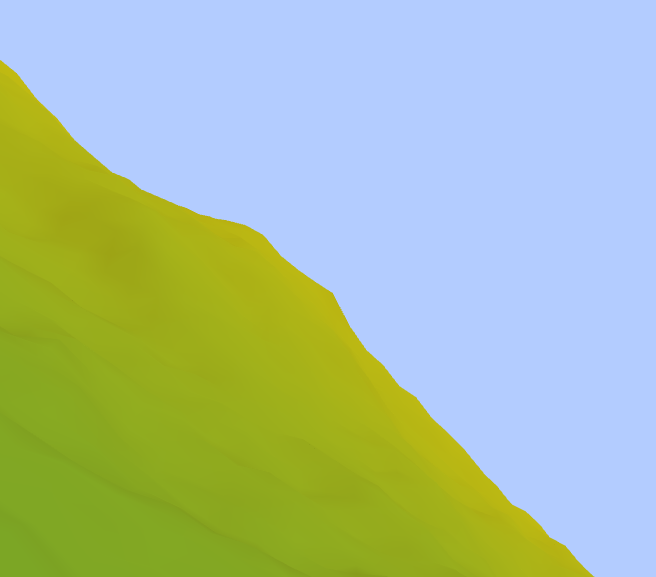
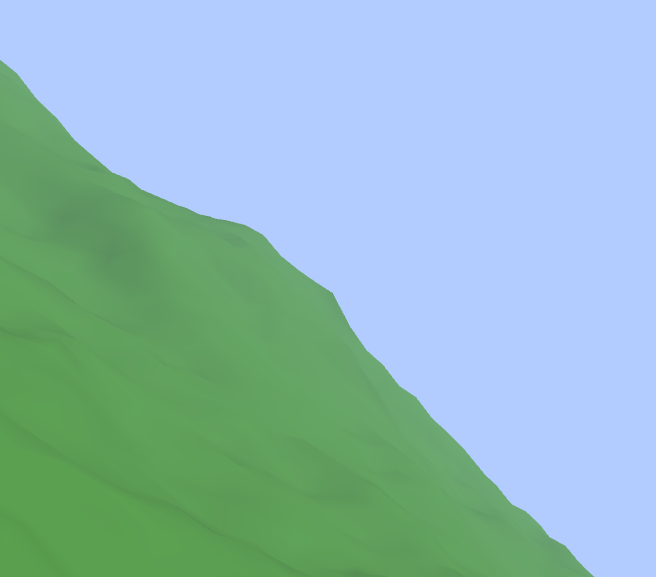
Before and after one commit to signalwerk/3D-fractal-terrain.ai, a plain HTML site: page docs/ChatGPT-o1-Pro/index.html in a window 1280 px wide. Shown: the part 223-800 px from the top of the page, without its empty margins (0-656 px from the left). Drawn offline with Linux system fonts and the light colour scheme.

```diff
--- a/docs/o1-pro/o1-pro-fractal-one-shot.html
+++ b/docs/ChatGPT-o1-Pro/index.html
@@ -1,4 +1,4 @@
-<!doctype html>
+<!DOCTYPE html>
 <html lang="en">
   <head>
     <meta charset="UTF-8" />
@@ -494,8 +494,8 @@
           // Light from above
           gl.uniform3fv(uLightDirLoc, [0.2, 1.0, 0.2]);
           gl.uniform3fv(uCameraPosLoc, [cameraX, cameraY, cameraZ]);
-          gl.uniform3fv(uFogColorLoc, [1, 0.8, 0]); // a light blueish fog
-          gl.uniform1f(uFogDistanceLoc, 100.0); // tune for effect
+          gl.uniform3fv(uFogColorLoc, [0.7, 0.8, 1.0]); // a light blueish fog
+          gl.uniform1f(uFogDistanceLoc, 200.0); // tune for effect
 
           // Draw
           gl.bindBuffer(gl.ELEMENT_ARRAY_BUFFER, indexBuffer);
```
Also changed, not shown: docs/ChatGPT-o1/index.html (renamed from docs/o1/index.html), docs/ChatGPT-o3-mini-high/index.html (renamed from docs/o3-mini-hight/index.html), docs/DeepSeek-R1/index.html (renamed from docs/deepseek_r1/index.html), docs/Qwen2.5-Plus/index.html (renamed from docs/qwen/index.html), 12 other files.
